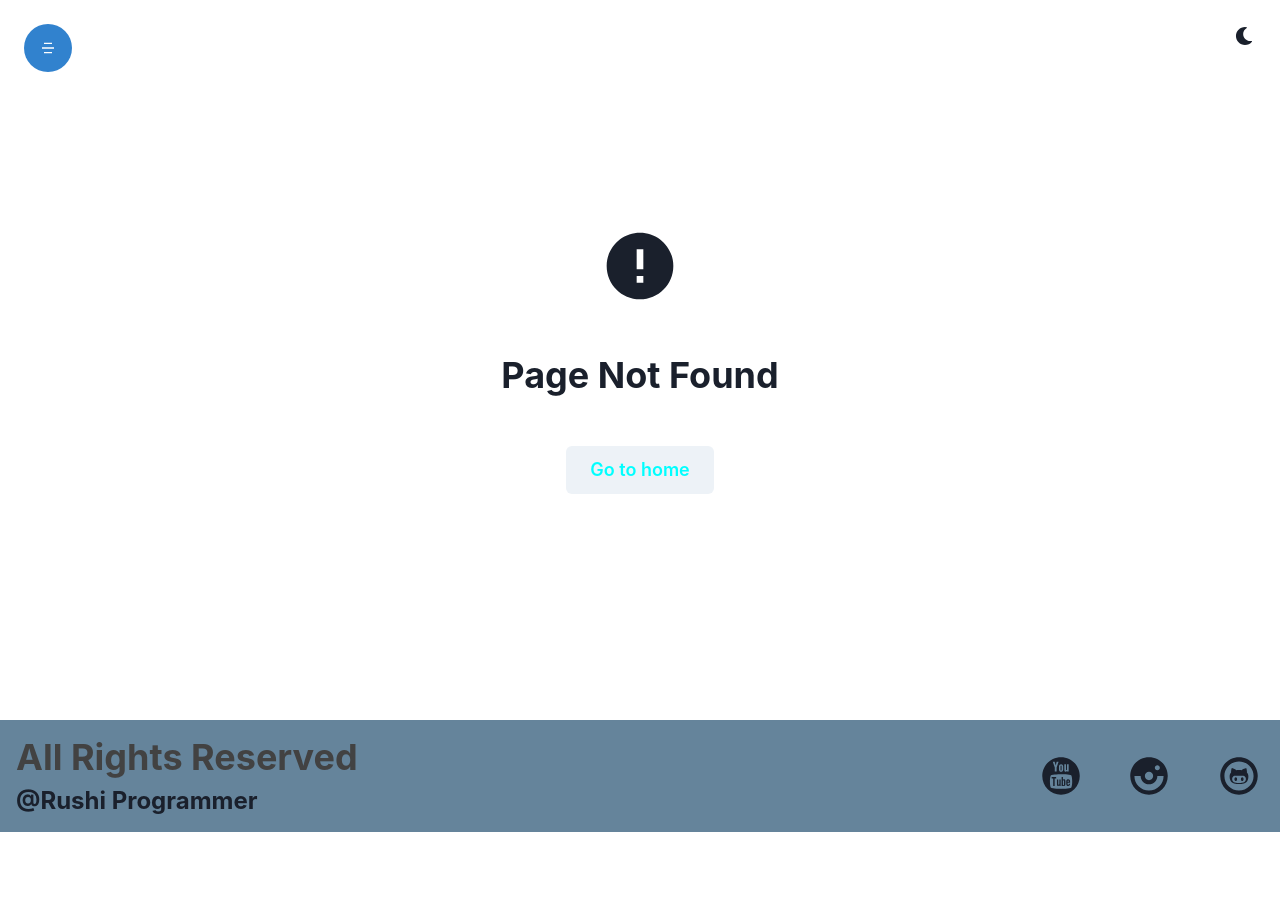
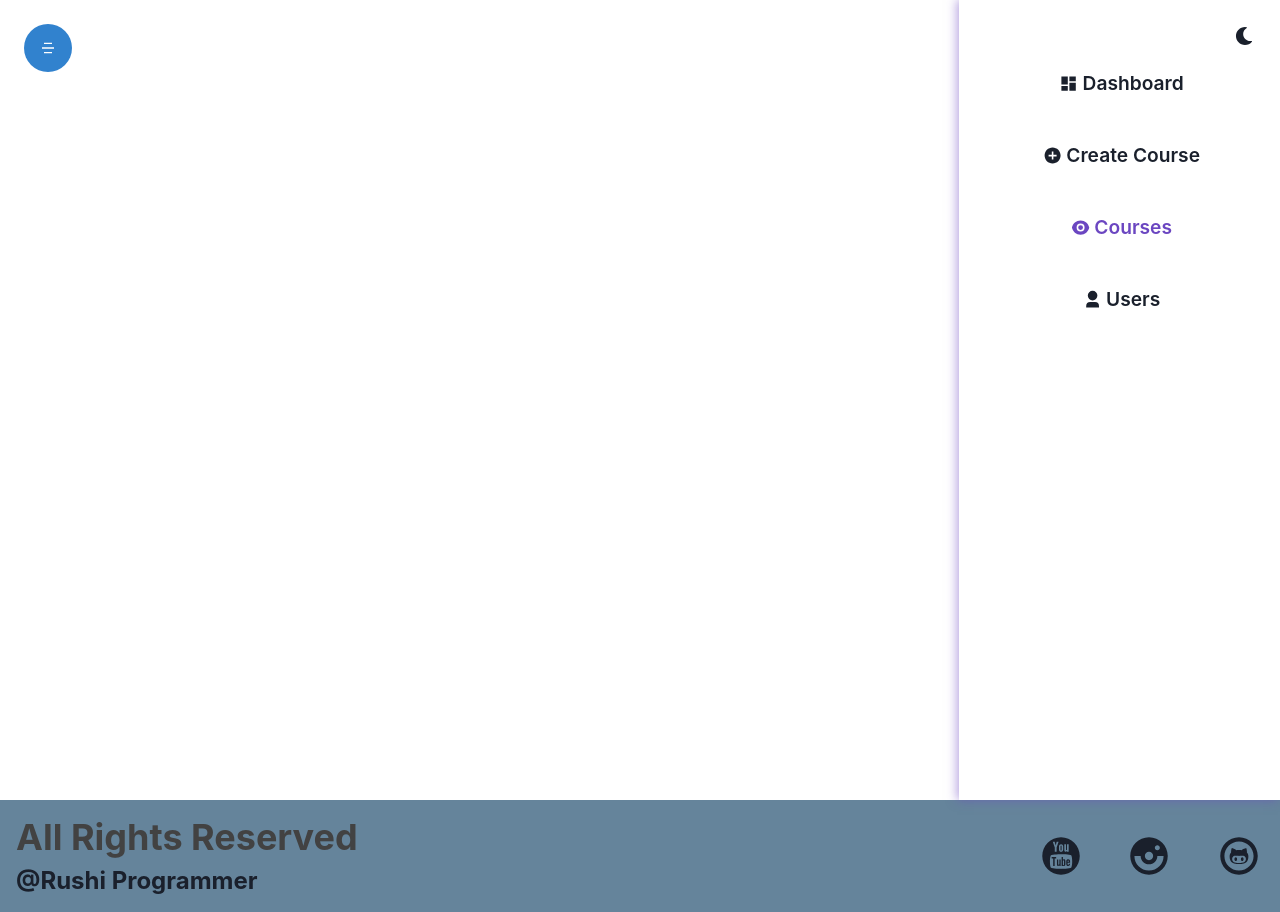
Before and after one commit to hrushikeshmysala2003/Study-App, a React (Create React App) app in the folder studyapp/: page /admin/courses in a window 1280 px wide. Before the commit this address had no page. Before the commit the page ends 832 px from the top, so only its background shows below. Built offline with nearby package versions, Linux system fonts and the light colour scheme.

Commit message:
Added Admin sidebar

```diff
--- a/studyapp/src/App.js
+++ b/studyapp/src/App.js
@@ -19,6 +19,10 @@
 // import Profile from './components/Profile/Profile';
 import ChangePassword from './components/Profile/ChangePassword';
 import UpdateProfile from './components/Profile/UpdateProfile';
+import Dashboard from './components/Admin/Dashboard/Dashboard';
+import CreateCourse from './components/Admin/Createcourse/CreateCourse';
+import AdminCourses from './components/Admin/AdminCourses/AdminCourses';
+import AdminUsers from './components/Admin/AdminUsers/AdminUsers';
 function App() {
   // window.addEventListener("contextmenu", (e) => {
   //   e.preventDefault();
@@ -45,6 +49,13 @@
       <Route path='*' element={<NoteFound />} ></Route>
       <Route path='/paymentsuccess' element={<PaymentSuccess />} ></Route>
       <Route path='/paymentfail' element={<PaymentFail />} ></Route>
+
+      {/* Admin Routes */}
+
+      <Route path='/admin/dashboard' element={<Dashboard />} ></Route>
+      <Route path='/admin/createcourse' element={<CreateCourse />} ></Route>
+      <Route path='/admin/courses' element={<AdminCourses />} ></Route>
+      <Route path='/admin/users' element={<AdminUsers />} ></Route>
     </Routes>
 
     <Footer />
--- /dev/null
+++ b/studyapp/src/components/Admin/AdminCourses/AdminCourses.jsx
@@ -0,0 +1,16 @@
+import React from 'react'
+import { Box, Grid } from '@chakra-ui/react'
+
+import cursor from "../../../assets/images/cursor.png"
+import Sidebar from '../Sidebar'
+const AdminCourses = () => {
+  return (
+    <Grid css={{cursor: `url(${cursor}), default`}} minH={"100vh"} templateColumns={["1fr", "5fr 1fr"]} >
+        <Box >
+        </Box>
+        <Sidebar />
+    </Grid>
+  )
+}
+
+export default AdminCourses
--- /dev/null
+++ b/studyapp/src/components/Admin/AdminUsers/AdminUsers.jsx
@@ -0,0 +1,16 @@
+import React from 'react'
+import { Box, Grid } from '@chakra-ui/react'
+
+import cursor from "../../../assets/images/cursor.png"
+import Sidebar from '../Sidebar'
+const AdminUsers = () => {
+  return (
+    <Grid css={{cursor: `url(${cursor}), default`}} minH={"100vh"} templateColumns={["1fr", "5fr 1fr"]} >
+        <Box >
+        </Box>
+        <Sidebar />
+    </Grid>
+  )
+}
+
+export default AdminUsers
--- /dev/null
+++ b/studyapp/src/components/Admin/Createcourse/CreateCourse.jsx
@@ -0,0 +1,16 @@
+import React from 'react'
+import { Box, Grid } from '@chakra-ui/react'
+
+import cursor from "../../../assets/images/cursor.png"
+import Sidebar from '../Sidebar'
+const CreateCourse = () => {
+  return (
+    <Grid css={{cursor: `url(${cursor}), default`}} minH={"100vh"} templateColumns={["1fr", "5fr 1fr"]} >
+        <Box >
+        </Box>
+        <Sidebar />
+    </Grid>
+  )
+}
+
+export default CreateCourse
--- /dev/null
+++ b/studyapp/src/components/Admin/Dashboard/Dashboard.jsx
@@ -0,0 +1,17 @@
+import React from 'react'
+
+import { Box, Grid } from '@chakra-ui/react'
+
+import cursor from "../../../assets/images/cursor.png"
+import Sidebar from '../Sidebar'
+const Dashboard = () => {
+  return (
+    <Grid css={{cursor: `url(${cursor}), default`}} minH={"100vh"} templateColumns={["1fr", "5fr 1fr"]} >
+        <Box >
+        </Box>
+        <Sidebar />
+    </Grid>
+  )
+}
+
+export default Dashboard
--- /dev/null
+++ b/studyapp/src/components/Admin/Sidebar.jsx
@@ -0,0 +1,30 @@
+import { Button, VStack } from '@chakra-ui/react'
+import React from 'react'
+import {Link, useLocation} from 'react-router-dom'
+import { RiAddCircleFill, RiDashboardFill, RiEyeFill, RiUser3Fill } from "react-icons/ri"
+const LinkButton = ({url, Icon, text, active}) => {
+  return (
+    <Link to={`/admin/${url}`} >
+        <Button colorScheme={active?"purple":""} fontSize={"larger"} variant={'ghost'}>
+          <Icon style={{margin: "4px"}} />
+          {text}
+        </Button>
+      </Link>
+
+  )
+}
+const Sidebar = () => {
+
+  const location = useLocation();
+  return (
+    <VStack spacing={"8"} p={"16"} boxShadow={"-2px 0 10px rgba(107, 70, 193, 0.5)"} >
+      <LinkButton Icon={RiDashboardFill} text="Dashboard" url={"dashboard"} active={location.pathname==="/admin/dashboard"} />
+      <LinkButton Icon={RiAddCircleFill} text="Create Course" url={"createcourse"} active={location.pathname==="/admin/createcourse"} />
+      <LinkButton Icon={RiEyeFill} text="Courses" url={"courses"} active={location.pathname==="/admin/courses"} />
+      <LinkButton Icon={RiUser3Fill} text="Users" url={"users"} active={location.pathname==="/admin/users"} />
+
+    </VStack>
+  )
+}
+
+export default Sidebar
```
Also changed, not shown: studyapp/src/assets/images/cursor.png (added).
